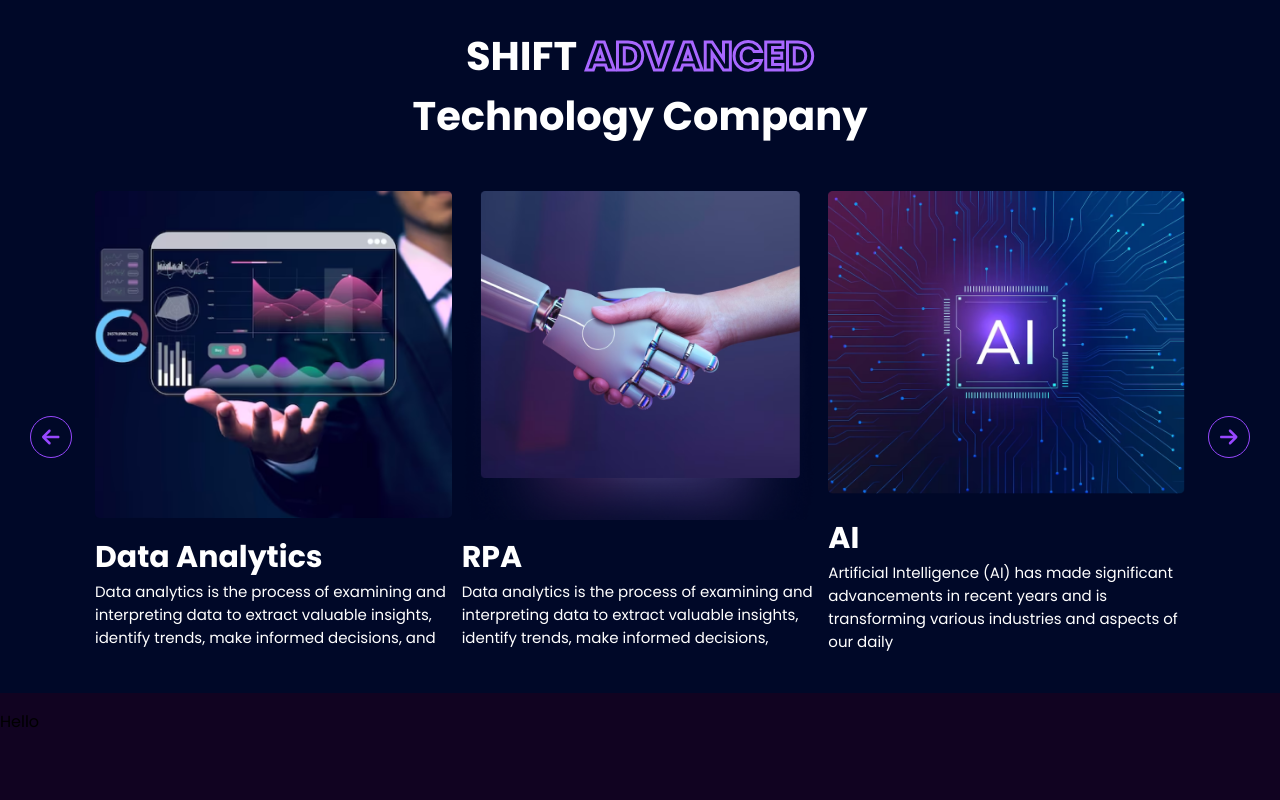
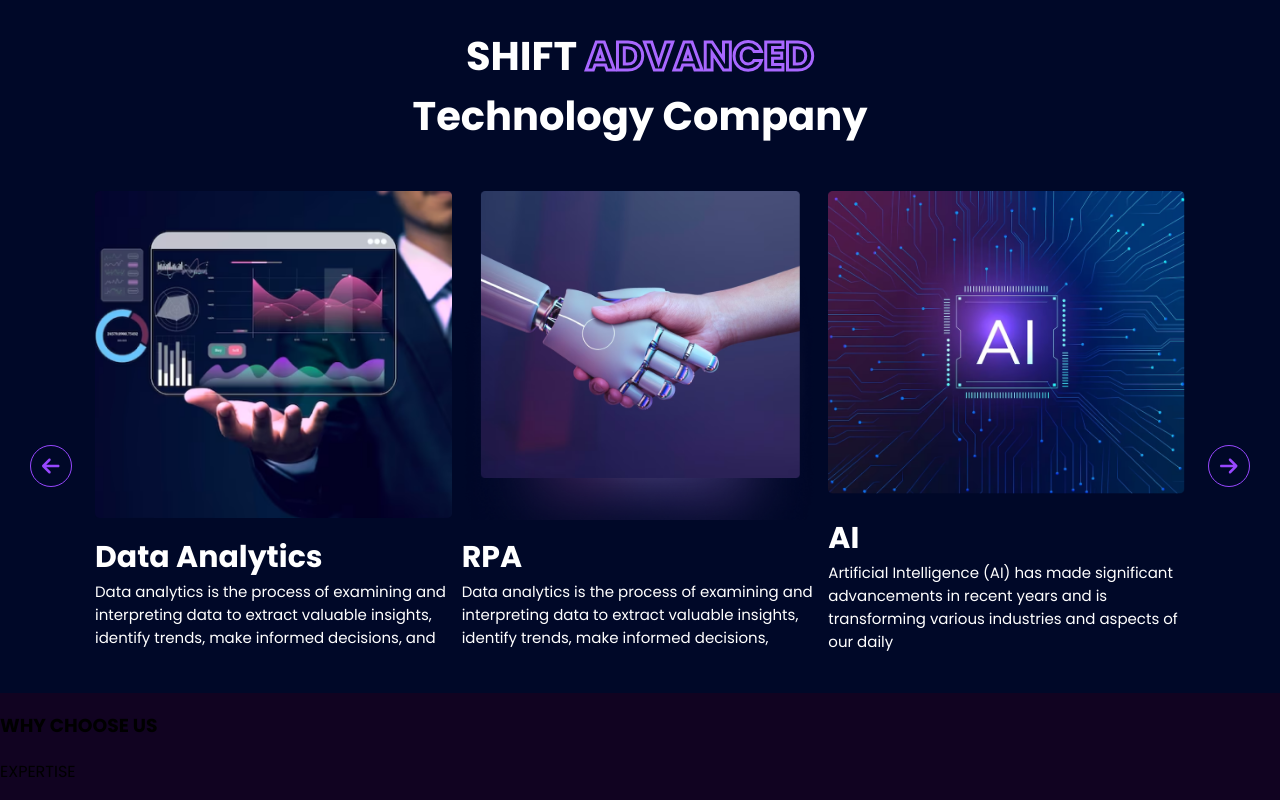
Before and after one commit to MomenMustafa45/shift-app, a React (Create React App) app: page / in a window 1280 px wide. Shown: the part 1912-2712 px from the top of the page. Before the commit the page ends 2662 px from the top, so only its background shows below. Built offline with nearby package versions, Linux system fonts and the light colour scheme.

Commit message:
services swiper arrows fixed

```diff
--- a/package.json
+++ b/package.json
@@ -8,11 +8,13 @@
     "@fortawesome/free-regular-svg-icons": "^6.4.2",
     "@fortawesome/free-solid-svg-icons": "^6.4.2",
     "@fortawesome/react-fontawesome": "^0.2.0",
+    "@react-icons/all-files": "^4.1.0",
     "@testing-library/jest-dom": "^5.17.0",
     "@testing-library/react": "^13.4.0",
     "@testing-library/user-event": "^13.5.0",
     "react": "^18.2.0",
     "react-dom": "^18.2.0",
+    "react-icons": "^4.11.0",
     "react-router-dom": "^6.17.0",
     "react-router-hash-link": "^2.4.3",
     "react-scripts": "5.0.1",
--- a/src/components/navbar/Navbar.jsx
+++ b/src/components/navbar/Navbar.jsx
@@ -1,11 +1,12 @@
-import { useEffect, useState } from "react";
+import { useState } from "react";
 import "./navbar.css";
 import { HashLink } from "react-router-hash-link";
 import { FontAwesomeIcon } from "@fortawesome/react-fontawesome";
 import { faWhatsapp } from "@fortawesome/free-brands-svg-icons";
 import navImg from "../../assests/logo shift-01 1.png";
 import navMediaScreensIcon from "../../assests/small-menuIcon.png";
-import { faX } from "@fortawesome/free-solid-svg-icons";
+import { FaX } from "react-icons/fa6";
+// import { faX } from "@fortawesome/free-solid-svg-icons";
 
 const navLinks = [
   { name: "HOME", path: "/" },
@@ -26,8 +27,12 @@ const Navbar = () => {
     <header className="navbar-parent">
       <img src={navImg} alt="this is nav img" />
       {toggleSmallScreenList ? (
-        <FontAwesomeIcon
-          icon={faX}
+        // <FontAwesomeIcon
+        //   icon={faX}
+        //   style={{ cursor: "pointer", color: "#fff" }}
+        //   onClick={() => setToggleSmallScreenList(!toggleSmallScreenList)}
+        // />
+        <FaX
           style={{ cursor: "pointer", color: "#fff" }}
           onClick={() => setToggleSmallScreenList(!toggleSmallScreenList)}
         />
--- a/src/pages/choose-us/ChooseUs.jsx
+++ b/src/pages/choose-us/ChooseUs.jsx
@@ -3,7 +3,15 @@ import "./choose-us.css";
 const ChooseUs = () => {
   return (
     <section className="choose-us-parent">
-      <p>Hello</p>
+      <h3>
+        WHY CHOOSE <span>US</span>
+      </h3>
+      <div className="reasons-container">
+        <div className="reason-box">
+          <p>EXPERTISE</p>
+          <div className="reason-icon-box"></div>
+        </div>
+      </div>
     </section>
   );
 };
--- a/src/pages/services/services.css
+++ b/src/pages/services/services.css
@@ -19,7 +19,7 @@
 
 .swiper-next-btn {
   position: absolute;
-  top: 430px;
+  top: 65%;
   right: 30px;
   z-index: 999999;
   font-size: 20px;
@@ -35,7 +35,7 @@
 }
 .swiper-prev-btn {
   position: absolute;
-  top: 430px;
+  top: 65%;
   left: 30px;
   z-index: 999999;
   font-size: 20px;
```
Also changed, not shown: 1 other file (tests, documents, lock files or other folders).
